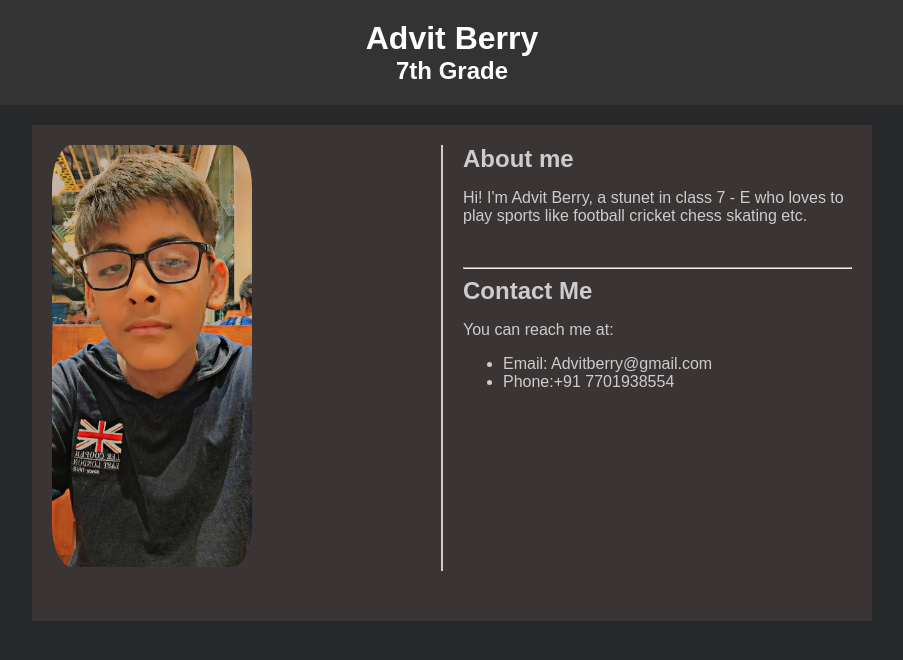
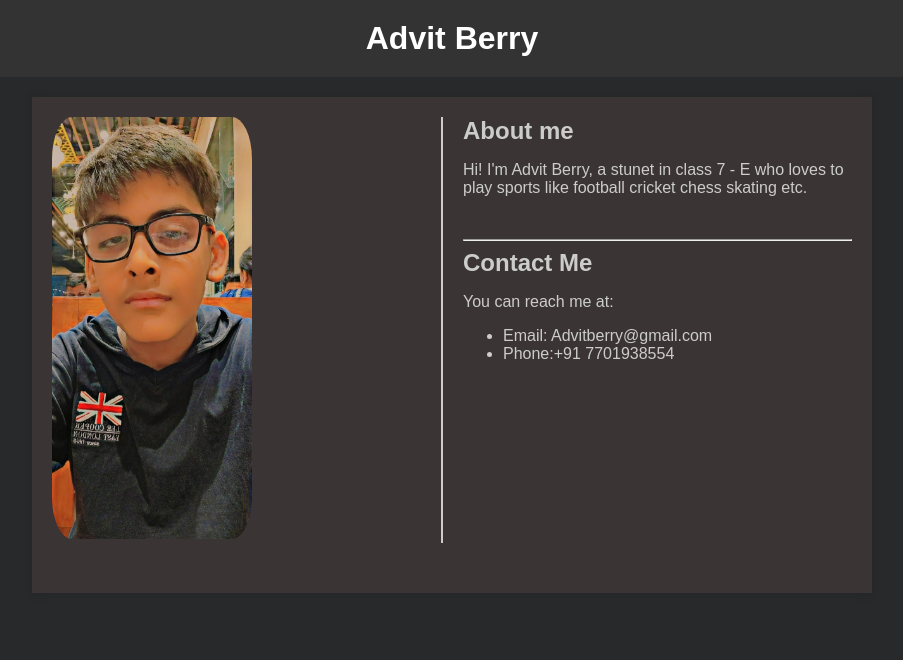
Before and after one commit to advitberry/porfolio, a plain HTML site: page index.html in a window 1280 px wide. Shown: the whole page, without its empty margins (188-1091 px from the left). Drawn offline with Linux system fonts and the light colour scheme.

Commit message:
Update index.html

```diff
--- a/index.html
+++ b/index.html
@@ -62,7 +62,6 @@
 <body>
     <header>
         <h1>Advit Berry</h1>
-        <h2>7th Grade</h2>
     </header>
 
     <main>
```
